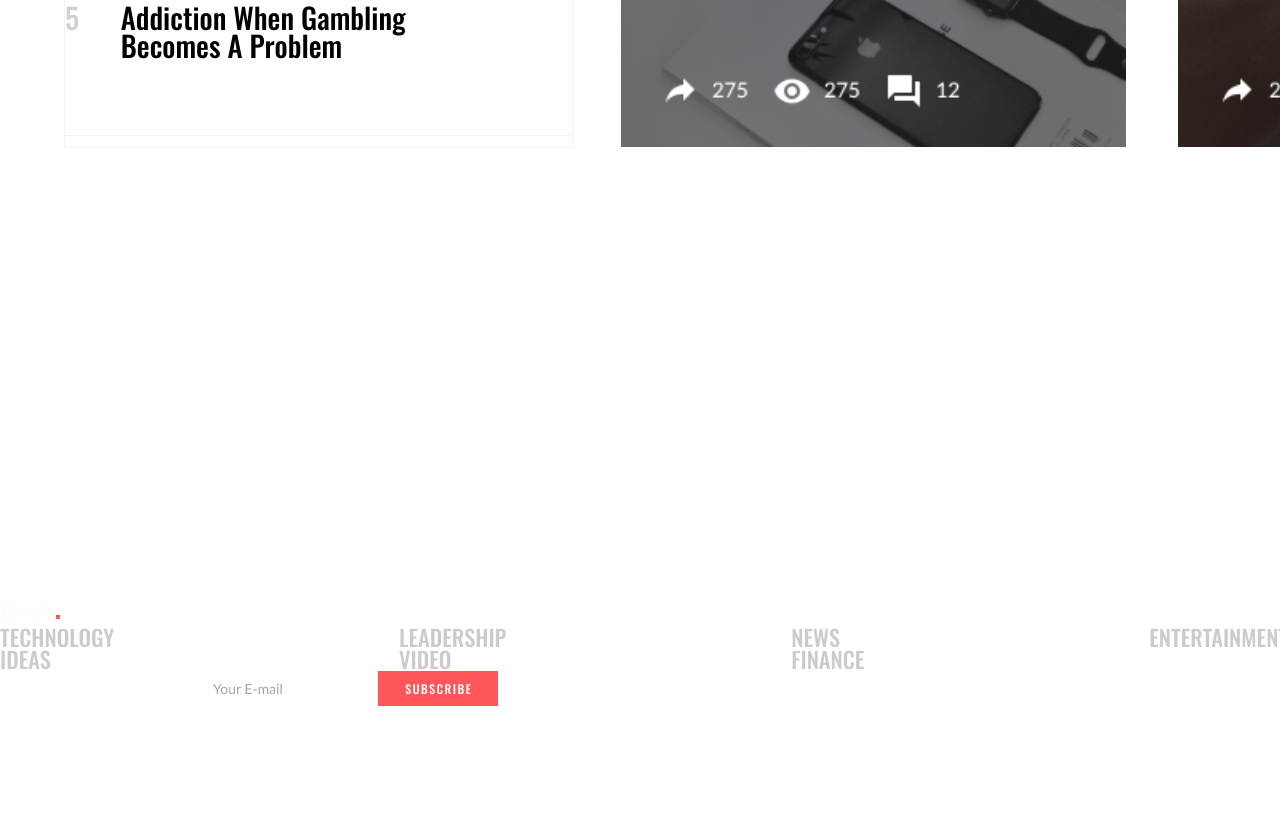
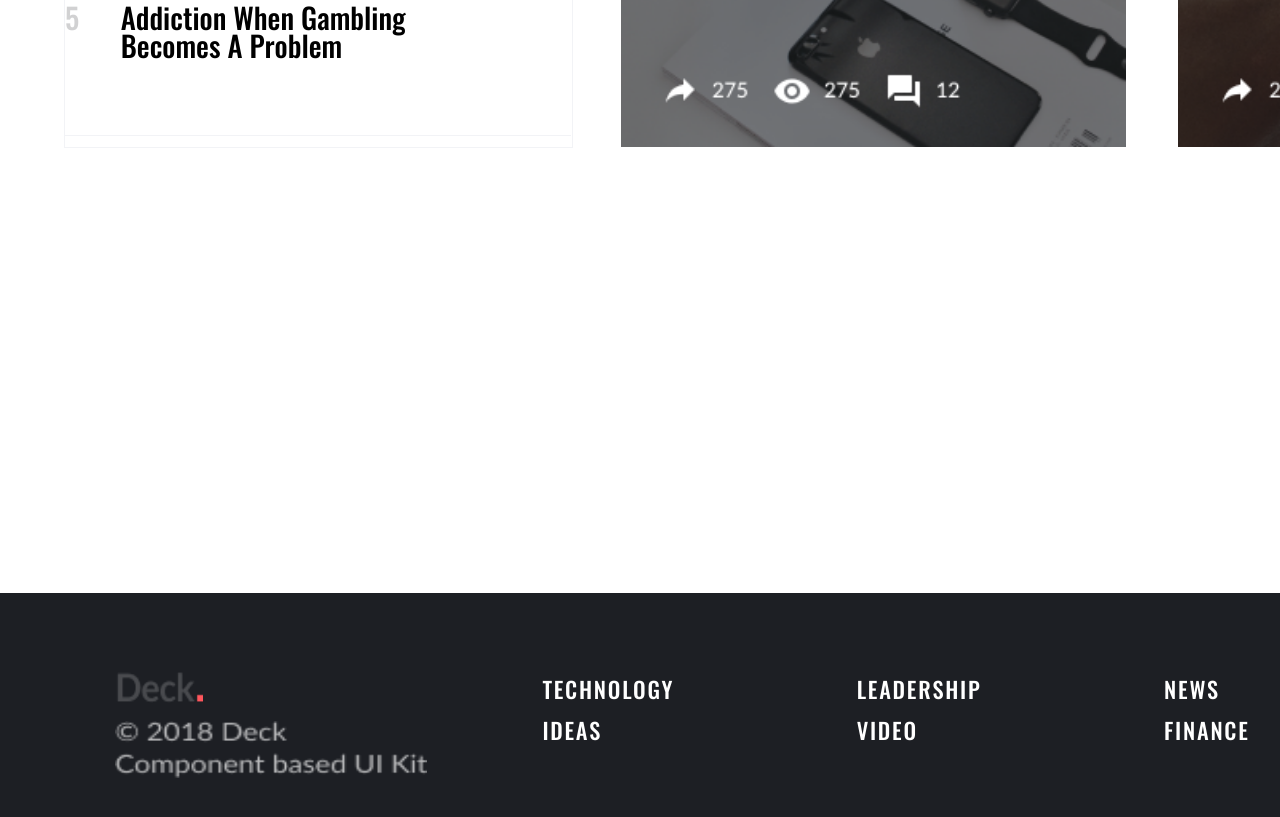
Before and after one commit to hae2ni/Wanted, a plain HTML site: page 23.09assign/index.html in a window 1280 px wide. Shown: the part 1973-2790 px from the top of the page. Before the commit the page ends 2684 px from the top, so only its background shows below. Drawn offline with nearby package versions, Linux system fonts and the light colour scheme; a web font is replaced by a local one.

Commit message:
💄 ui 요소 추가

```diff
--- a/23.09assign/style.css
+++ b/23.09assign/style.css
@@ -13,9 +13,18 @@ header {
     border-bottom: solid 1px #ebebeb;
 }
 
-header > #Logo {
+nav > ul > li {
+    cursor: pointer;
+}
+
+.Logo {
     width: 5.5rem;
     height: 3rem;
+}
+
+#hamburgerMenu {
+    width: 2.7rem;
+    height: 1.6rem;
 }
 
 header > .logoAndNav {
@@ -29,7 +38,7 @@ header > .logoAndNav {
     color: #1d1f24;
 }
 
-nav > ul {
+#headerNav > ul {
     display: flex;
     width: 80.5rem;
     justify-content: space-between;
@@ -182,3 +191,65 @@ aside {
     border-right: 1px solid rgba(255, 255, 255, 0.3);
     border-bottom: 2px solid white;
 }
+
+/* footer */
+footer {
+    display: flex;
+    background-color: #1d1f24;
+    justify-content: space-evenly;
+    align-items: center;
+    width: 144rem;
+    height: 16rem;
+}
+
+#footerLogo {
+    display: flex;
+    flex-direction: column;
+    color: white;
+    line-height: 1.8rem;
+    gap: 0.6rem;
+}
+
+#footerText {
+    width: 19.5rem;
+    height: 3.6rem;
+}
+
+#footerNav {
+    color: white;
+    font-size: 1.4rem;
+    letter-spacing: 1.75px;
+    width: 65.7rem;
+    height: 5.4rem;
+}
+
+#footerNav > ul {
+    display: flex;
+    justify-content: space-between;
+    align-items: center;
+}
+
+#footerNav > ul > li {
+    display: flex;
+    flex-direction: column;
+    justify-content: space-between;
+
+    gap: 1.2rem;
+}
+
+#socialThings {
+    display: flex;
+    flex-direction: column;
+    gap: 1.5rem;
+    align-items: flex-end;
+}
+
+#social {
+    width: 19.4rem;
+    height: 2.2rem;
+}
+
+#email {
+    width: 30rem;
+    height: 3.5rem;
+}
```
